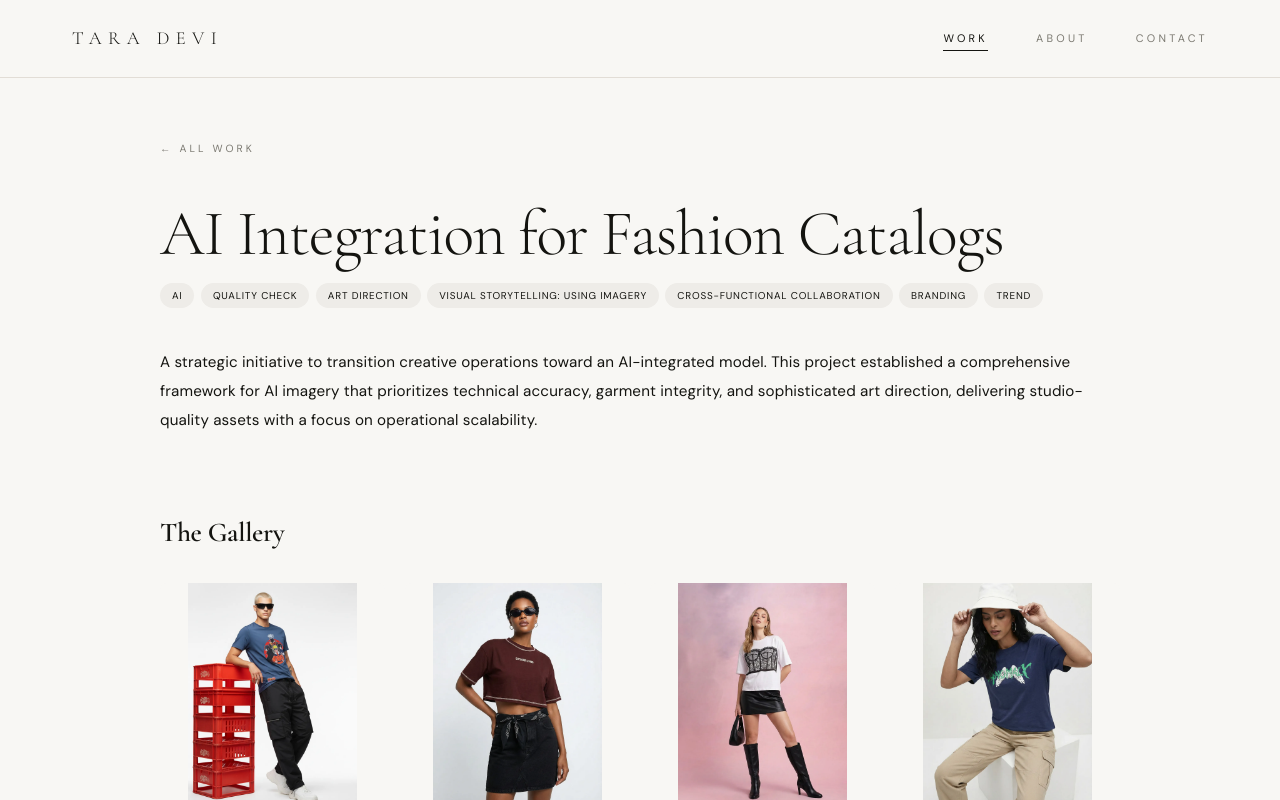
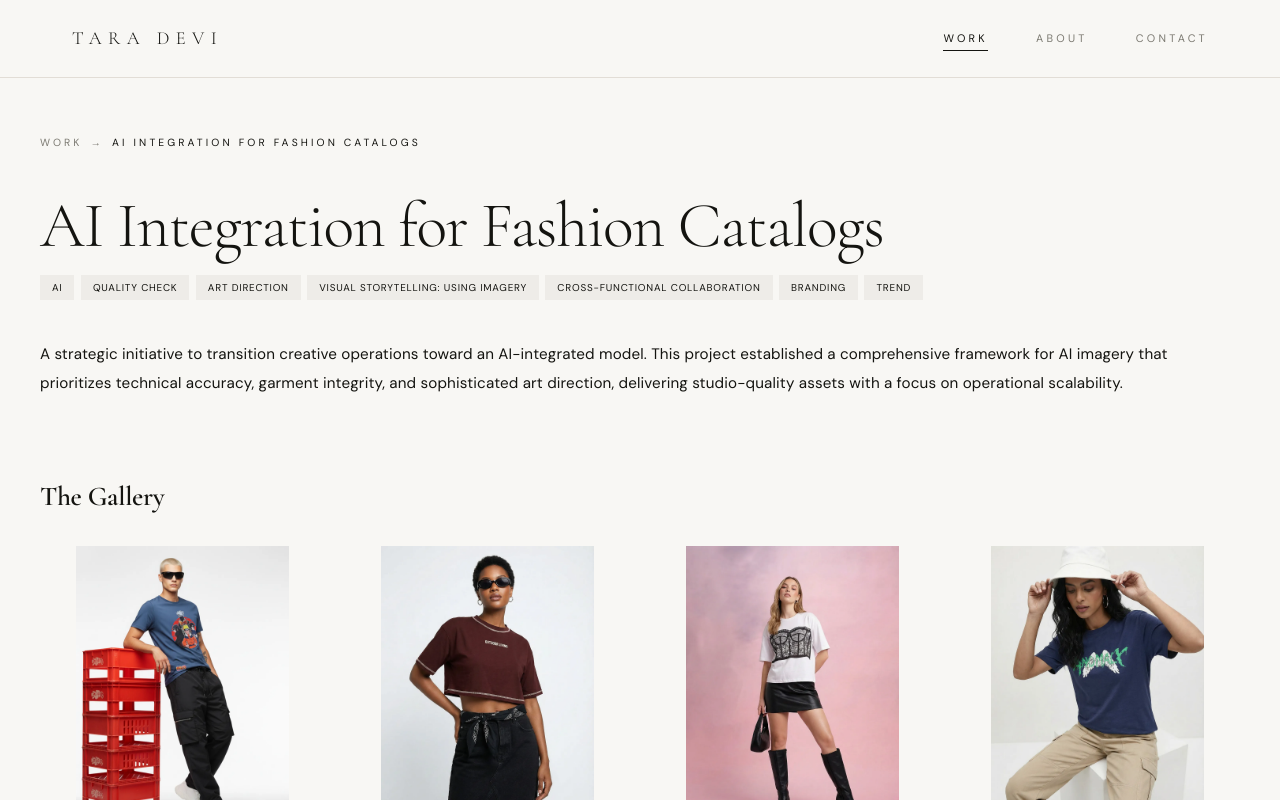
Before and after one commit to soumayg9673/taradevi-studio, a SvelteKit app: page /work/ai-integration-for-fashion-catalogs in a window 1280 px wide. Shown: the top 800 px of the page. Built offline with nearby package versions, Linux system fonts and the light colour scheme.

Commit message:
widen work slug page for content visibility

```diff
--- a/src/routes/+page.svelte
+++ b/src/routes/+page.svelte
@@ -94,7 +94,7 @@
 
 	.hero-title {
 		font-family: var(--font-display);
-		font-size: clamp(2.8rem, 7vw, 5.5rem);
+		font-size: clamp(2rem, 7vw, 5.5rem);
 		font-weight: 300;
 		line-height: 1.1;
 		color: var(--color-text);
--- a/src/routes/about/+page.svelte
+++ b/src/routes/about/+page.svelte
@@ -148,7 +148,7 @@
 
   .about-name {
     font-family: var(--font-display);
-    font-size: clamp(2.8rem, 7vw, 5.5rem);
+    font-size: clamp(2rem, 7vw, 5.5rem);
     font-weight: 300;
     letter-spacing: 0.04em;
     margin-top: -0.5rem;
@@ -200,7 +200,7 @@
 
   .highlight-value {
     font-family: var(--font-display);
-    font-size: 2.2rem;
+    font-size: clamp(1.5rem, 3.5vw, 2.2rem);
     font-weight: 300;
     letter-spacing: -0.02em;
   }
--- a/src/routes/contact/+page.svelte
+++ b/src/routes/contact/+page.svelte
@@ -74,7 +74,7 @@
 
 	.page-title {
 		font-family: var(--font-display);
-		font-size: clamp(3.5rem, 8vw, 7rem);
+		font-size: clamp(2.2rem, 8vw, 7rem);
 		font-weight: 300;
 		line-height: 0.95;
 		letter-spacing: -0.02em;
--- a/src/routes/work/+page.svelte
+++ b/src/routes/work/+page.svelte
@@ -65,7 +65,7 @@
 
   .page-title {
     font-family: var(--font-display);
-    font-size: clamp(3.5rem, 8vw, 7rem);
+    font-size: clamp(2.2rem, 8vw, 7rem);
     font-weight: 300;
     letter-spacing: -0.02em;
     line-height: 0.95;
--- a/src/routes/work/[slug]/+page.svelte
+++ b/src/routes/work/[slug]/+page.svelte
@@ -45,8 +45,12 @@
 
 <article class="project-page">
   <div class="project-inner">
-    <!-- Back -->
-    <a href="/work" class="back-link">← All Work</a>
+    <!-- Breadcrumb -->
+    <nav class="breadcrumb">
+      <a href="/work" class="breadcrumb-link">Work</a>
+      <span class="breadcrumb-sep">→</span>
+      <span class="breadcrumb-current">{data.project.title}</span>
+    </nav>
 
     <!-- Header -->
     <header class="project-header">
@@ -285,21 +289,35 @@
   }
 
   .project-inner {
-    max-width: 960px;
+    max-width: var(--page-max);
     margin: 0 auto;
   }
 
-  .back-link {
+  .breadcrumb {
+    display: flex;
+    align-items: center;
+    gap: 0.5rem;
     font-family: var(--font-body);
     font-size: 0.65rem;
     letter-spacing: 0.3em;
     text-transform: uppercase;
-    color: var(--color-muted);
-    transition: color 0.3s;
     font-weight: 400;
   }
 
-  .back-link:hover {
+  .breadcrumb-link {
+    color: var(--color-muted);
+    transition: color 0.3s;
+  }
+
+  .breadcrumb-link:hover {
+    color: var(--color-text);
+  }
+
+  .breadcrumb-sep {
+    color: var(--color-muted);
+  }
+
+  .breadcrumb-current {
     color: var(--color-text);
   }
 
@@ -329,7 +347,7 @@
     font-family: var(--font-body);
     font-size: 0.62rem;
     padding: 0.22rem 0.75rem;
-    border-radius: 999px;
+    border-radius: 0;
     letter-spacing: 0.08em;
     text-transform: uppercase;
   }
@@ -348,7 +366,7 @@
 
   .media-topic {
     font-family: var(--font-display);
-    font-size: 1.7rem;
+    font-size: clamp(1.2rem, 3vw, 1.7rem);
     font-weight: 600;
     line-height: 1.4;
     letter-spacing: -0.01em;
@@ -422,7 +440,7 @@
   .photo-stack img,
   .photo-grid img {
     width: 100%;
-    border-radius: 6px;
+    border-radius: 0;
     object-fit: cover;
   }
 
@@ -465,7 +483,7 @@
 
   .embed-frame {
     position: relative;
-    border-radius: 6px;
+    border-radius: 0;
     overflow: hidden;
     background-color: #000;
   }
@@ -510,9 +528,19 @@
   .project-breakdown {
     display: grid;
     grid-template-columns: 1fr 1fr;
-    gap: 2rem;
-    padding: 2rem;
-    border-radius: 6px;
+    gap: 0;
+    border-radius: 0;
+    border-top: 1px solid var(--color-border);
+    border-bottom: 1px solid var(--color-border);
+    overflow: hidden;
+  }
+
+  .breakdown-section {
+    padding: 2.5rem 2rem;
+  }
+
+  .breakdown-section + .breakdown-section {
+    border-left: 1px solid var(--color-border);
   }
 
   .breakdown-title {
@@ -549,8 +577,10 @@
   }
 
   .project-learnings {
-    padding: 2rem;
-    border-radius: 6px;
+    padding: 2.5rem 2rem;
+    border-radius: 0;
+    border-top: 1px solid var(--color-border);
+    border-bottom: 1px solid var(--color-border);
   }
 
   .learnings-list {
@@ -628,7 +658,7 @@
     flex-direction: column;
     gap: 0.5rem;
     padding: 1rem;
-    border-radius: 6px;
+    border-radius: 0;
     background-color: var(--accent);
     transition: transform 0.35s cubic-bezier(0.25, 0.46, 0.45, 0.94),
                 box-shadow 0.35s ease;
@@ -640,7 +670,7 @@
   }
 
   .related-thumb {
-    border-radius: 4px;
+    border-radius: 0;
     overflow: hidden;
     aspect-ratio: 4/3;
     background-color: rgba(0, 0, 0, 0.03);
@@ -663,7 +693,7 @@
   /* Lightbox trigger */
   .lightbox-trigger {
     all: unset;
-    cursor: pointer;
+    cursor: zoom-in;
     display: block;
     width: 100%;
   }
@@ -746,6 +776,11 @@
       grid-template-columns: 1fr;
     }
 
+    .breakdown-section + .breakdown-section {
+      border-left: none;
+      border-top: 1px solid var(--color-border);
+    }
+
     .related-grid {
       grid-template-columns: 1fr;
     }
```
Also changed, not shown: 40 other files (tests, documents, lock files or other folders).
